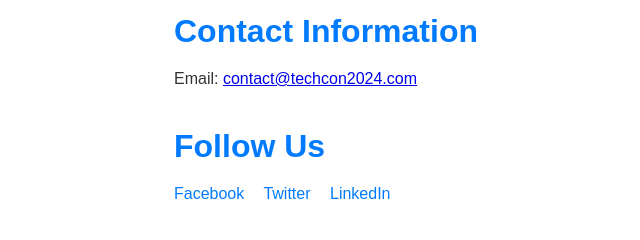
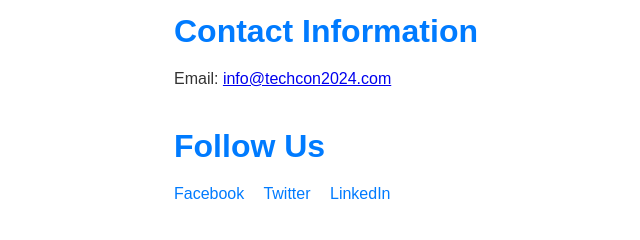
Before and after one commit to Fikri-Mohammed/TechCon_HTML, a plain HTML site: page techcon_website/contact.html in a window 1280 px wide. Shown: the part 124-364 px from the top of the page, 86-726 px from the left. Drawn offline with Linux system fonts and the light colour scheme.

Commit message:
Update contact.html

```diff
--- a/techcon_website/contact.html
+++ b/techcon_website/contact.html
@@ -176,11 +176,13 @@
 
     <!-- Main Content Section -->
     <main>
+        <!-- Contact Information -->
         <div class="contact-info">
             <h2>Contact Information</h2>
-            <p>Email: <a href="contacttechcon2024@gmail.com">contact@techcon2024.com</a></p>
+            <p>Email: <a href="mailto:info@techcon2024.com">info@techcon2024.com</a></p>
         </div>
 
+        <!-- Social Media Links -->
         <div class="social-media">
             <h2>Follow Us</h2>
             <a href="https://facebook.com/TechCon2024" target="_blank">Facebook</a>
@@ -188,11 +190,13 @@
             <a href="https://linkedin.com/company/techcon2024" target="_blank">LinkedIn</a>
         </div>
 
+        <!-- Embedded Google Map -->
         <div class="map">
             <h2>Our Location</h2>
             <iframe src="https://www.google.com/maps/embed?pb=!1m18!1m12!1m3!1d3153.679473205484!2d-122.0838516846816!3d37.38605167983154!2m3!1f0!2f0!3f0!3m2!1i1024!2i768!4f13.1!3m3!1m2!1s0x808fbbd2552345e7%3A0xfef434e2e4cb0d3!2s1600%20Amphitheatre%20Parkway%2C%20Mountain%20View%2C%20CA%2094010!5e0!3m2!1sen!2sus!4v1658301416093!5m2!1sen!2sus" allowfullscreen="" loading="lazy" referrerpolicy="no-referrer-when-downgrade"></iframe>
         </div>
 
+        <!-- Contact Us Form -->
         <div class="contact-form">
             <h2>Contact Us</h2>
             <form action="submit_contact.php" method="post">
```
